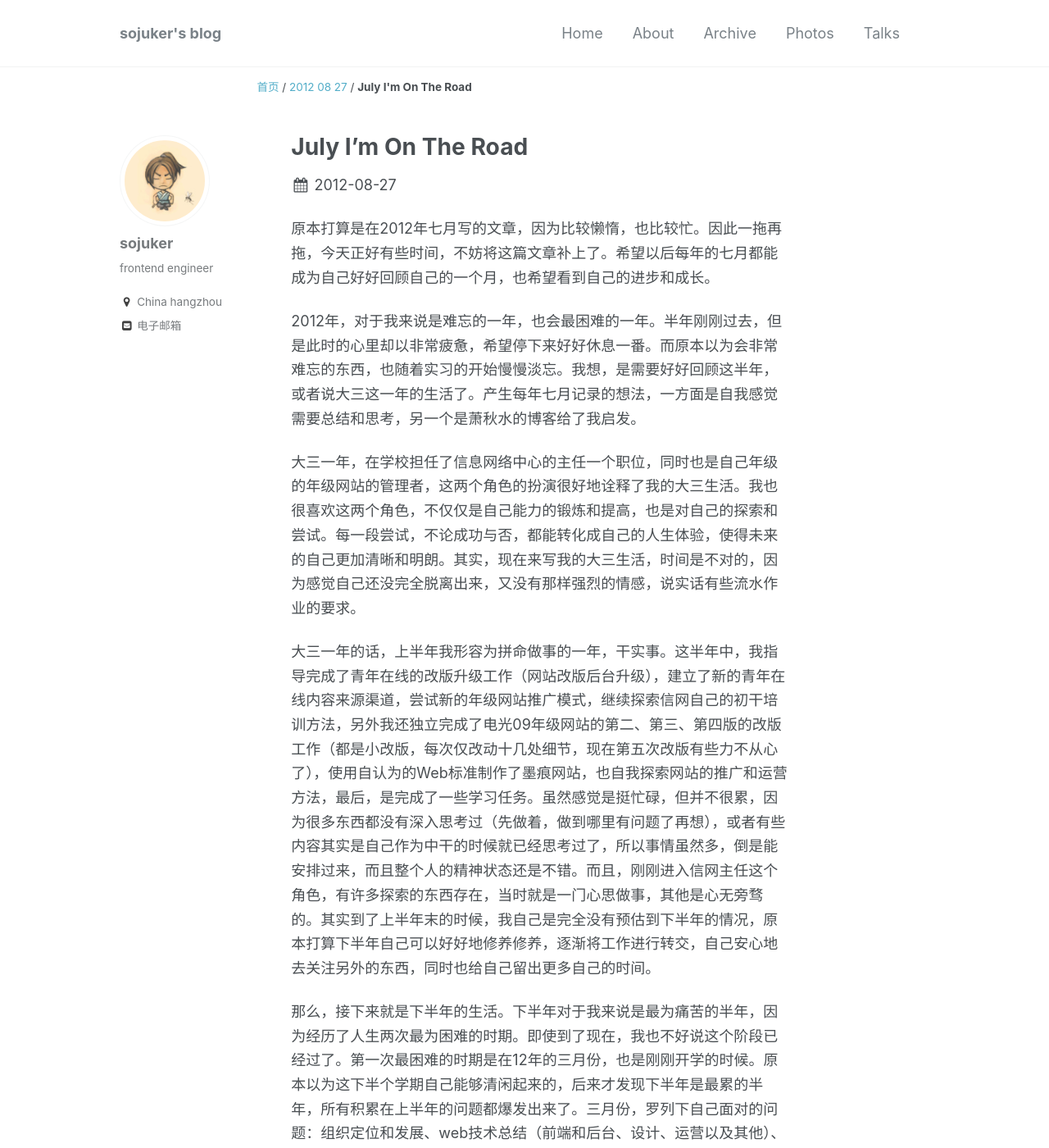
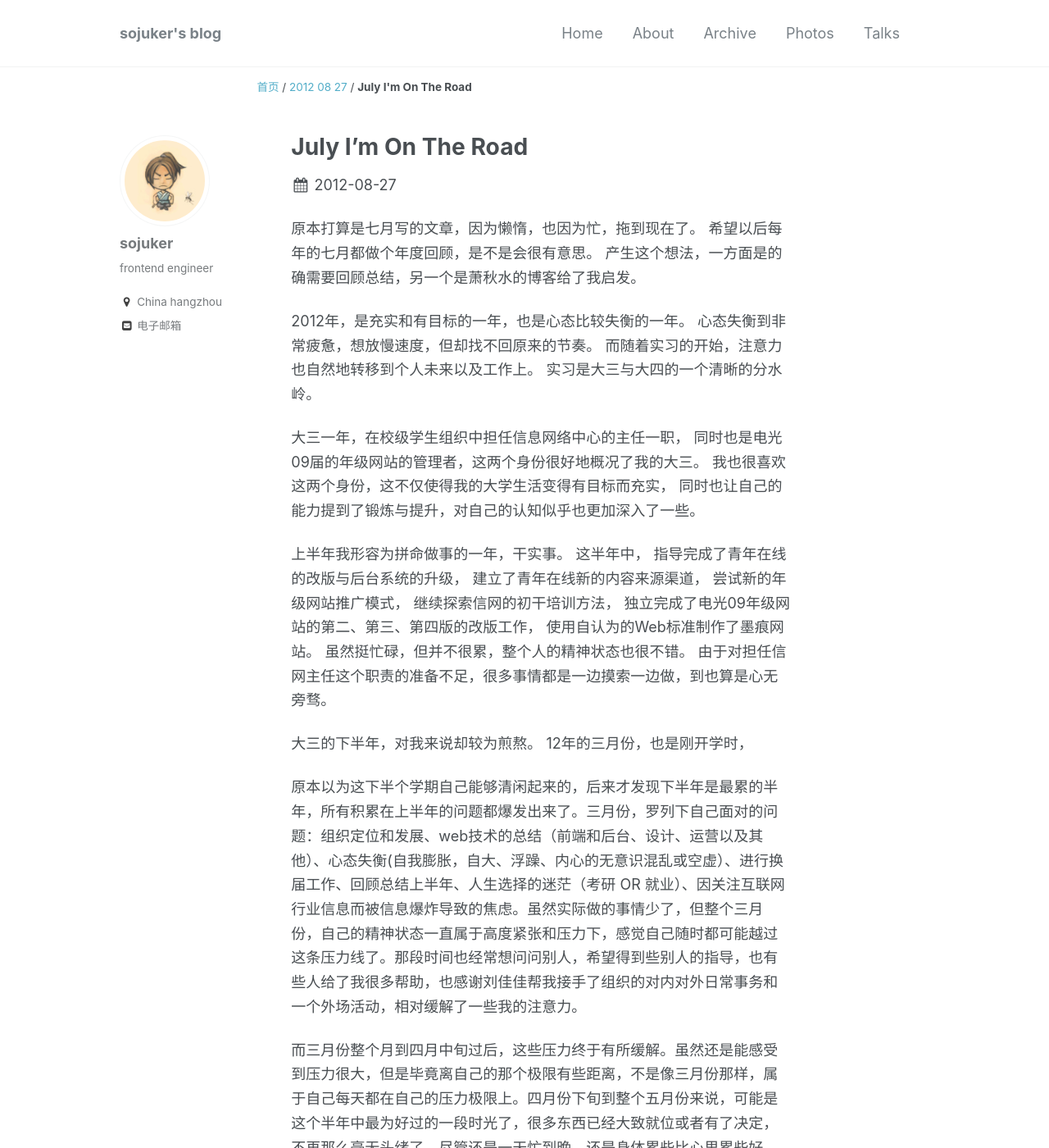
Before and after one commit to sojuker/sojuker.github.io, a Jekyll site: the page built from _posts/2012-08-27-July-I'm-on-the-road.md, in a window 1280 px wide and 1400 px high. Shown: the whole window at 82% size. Built offline with Jekyll 4.4.1, drawn with Linux system fonts in a browser that asks for light colours; some of the changed text lies outside the part shown.

Commit message:
remove a article, because detail is not useful, feeling and summary is more important

```diff
--- a/_posts/2012-08-27-July-I'm-on-the-road.md
+++ b/_posts/2012-08-27-July-I'm-on-the-road.md
@@ -1,14 +1,49 @@
-原本打算是在2012年七月写的文章，因为比较懒惰，也比较忙。因此一拖再拖，今天正好有些时间，不妨将这篇文章补上了。希望以后每年的七月都能成为自己好好回顾自己的一个月，也希望看到自己的进步和成长。
+原本打算是七月写的文章，因为懒惰，也因为忙，拖到现在了。
+希望以后每年的七月都做个年度回顾，是不是会很有意思。
+产生这个想法，一方面是的确需要回顾总结，另一个是萧秋水的博客给了我启发。
 
-2012年，对于我来说是难忘的一年，也会最困难的一年。半年刚刚过去，但是此时的心里却以非常疲惫，希望停下来好好休息一番。而原本以为会非常难忘的东西，也随着实习的开始慢慢淡忘。我想，是需要好好回顾这半年，或者说大三这一年的生活了。产生每年七月记录的想法，一方面是自我感觉需要总结和思考，另一个是萧秋水的博客给了我启发。
+2012年，是充实和有目标的一年，也是心态比较失衡的一年。
+心态失衡到非常疲惫，想放慢速度，但却找不回原来的节奏。
+而随着实习的开始，注意力也自然地转移到个人未来以及工作上。
+实习是大三与大四的一个清晰的分水岭。
 
-大三一年，在学校担任了信息网络中心的主任一个职位，同时也是自己年级的年级网站的管理者，这两个角色的扮演很好地诠释了我的大三生活。我也很喜欢这两个角色，不仅仅是自己能力的锻炼和提高，也是对自己的探索和尝试。每一段尝试，不论成功与否，都能转化成自己的人生体验，使得未来的自己更加清晰和明朗。其实，现在来写我的大三生活，时间是不对的，因为感觉自己还没完全脱离出来，又没有那样强烈的情感，说实话有些流水作业的要求。
+大三一年，在校级学生组织中担任信息网络中心的主任一职，
+同时也是电光09届的年级网站的管理者，这两个身份很好地概况了我的大三。
+我也很喜欢这两个身份，这不仅使得我的大学生活变得有目标而充实，
+同时也让自己的能力提到了锻炼与提升，对自己的认知似乎也更加深入了一些。
 
-大三一年的话，上半年我形容为拼命做事的一年，干实事。这半年中，我指导完成了青年在线的改版升级工作（网站改版后台升级），建立了新的青年在线内容来源渠道，尝试新的年级网站推广模式，继续探索信网自己的初干培训方法，另外我还独立完成了电光09年级网站的第二、第三、第四版的改版工作（都是小改版，每次仅改动十几处细节，现在第五次改版有些力不从心了），使用自认为的Web标准制作了墨痕网站，也自我探索网站的推广和运营方法，最后，是完成了一些学习任务。虽然感觉是挺忙碌，但并不很累，因为很多东西都没有深入思考过（先做着，做到哪里有问题了再想），或者有些内容其实是自己作为中干的时候就已经思考过了，所以事情虽然多，倒是能安排过来，而且整个人的精神状态还是不错。而且，刚刚进入信网主任这个角色，有许多探索的东西存在，当时就是一门心思做事，其他是心无旁骛的。其实到了上半年末的时候，我自己是完全没有预估到下半年的情况，原本打算下半年自己可以好好地修养修养，逐渐将工作进行转交，自己安心地去关注另外的东西，同时也给自己留出更多自己的时间。
+上半年我形容为拼命做事的一年，干实事。
+这半年中，
+指导完成了青年在线的改版与后台系统的升级，
+建立了青年在线新的内容来源渠道，
+尝试新的年级网站推广模式，
+继续探索信网的初干培训方法，
+独立完成了电光09年级网站的第二、第三、第四版的改版工作，
+使用自认为的Web标准制作了墨痕网站。
+虽然挺忙碌，但并不很累，整个人的精神状态也很不错。
+由于对担任信网主任这个职责的准备不足，很多事情都是一边摸索一边做，到也算是心无旁骛。
 
-那么，接下来就是下半年的生活。下半年对于我来说是最为痛苦的半年，因为经历了人生两次最为困难的时期。即使到了现在，我也不好说这个阶段已经过了。第一次最困难的时期是在12年的三月份，也是刚刚开学的时候。原本以为这下半个学期自己能够清闲起来的，后来才发现下半年是最累的半年，所有积累在上半年的问题都爆发出来了。三月份，罗列下自己面对的问题：组织定位和发展、web技术总结（前端和后台、设计、运营以及其他）、自我膨胀导致的自大、越来越浮躁、开始准备的换届工作、整理和梳理上半年的总结、人生选择的迷茫（考研 OR 就业）、指导化院09的网站制作、因关注互联网行业信息而被信息爆炸导致的焦虑和不安、内心的空虚与混乱。因此，也可以看到我三月份的博客博文数量大幅度上升，因为需要思考和关心的事情太多，而且别人也很难帮得上忙。虽然实际做的事情少了，但是整个三月份，自己的精神状态一直属于高度紧张和高度压力下，感觉自己随时都可能越过这条压力线。 那段时间也经常想问问别人，希望得到些别人的指导，也有些人给了我很多帮助，也特别地感谢佳佳童鞋在百忙之中帮我接手了组织的对内对外日常事务和一个外场活动，使得整个三四月份相对轻松了一些。
+大三的下半年，对我来说却较为煎熬。
+12年的三月份，也是刚开学时，
+
+原本以为这下半个学期自己能够清闲起来的，后来才发现下半年是最累的半年，所有积累在上半年的问题都爆发出来了。三月份，罗列下自己面对的问题：组织定位和发展、web技术的总结（前端和后台、设计、运营以及其他）、心态失衡(自我膨胀，自大、浮躁、内心的无意识混乱或空虚）、进行换届工作、回顾总结上半年、人生选择的迷茫（考研 OR 就业）、因关注互联网行业信息而被信息爆炸导致的焦虑。虽然实际做的事情少了，但整个三月份，自己的精神状态一直属于高度紧张和压力下，感觉自己随时都可能越过这条压力线了。那段时间也经常想问问别人，希望得到些别人的指导，也有些人给了我很多帮助，也感谢刘佳佳帮我接手了组织的对内对外日常事务和一个外场活动，相对缓解了一些我的注意力。
 
 而三月份整个月到四月中旬过后，这些压力终于有所缓解。虽然还是能感受到压力很大，但是毕竟离自己的那个极限有些距离，不是像三月份那样，属于自己每天都在自己的压力极限上。四月份下旬到整个五月份来说，可能是这个半年中最为好过的一段时光了，很多东西已经大致就位或者有了决定，不再那么毫无头绪了。尽管还是一天忙到晚，还是身体累些比心里累些好。
+
+--------------
+
+在信网的三年中，大三是最有存在感的。
+爱这个组织，感谢信网提供了如此好的平台，也感谢这个组织中每个人，最后也感谢自己的努力。
+在主任这个角色扮演上，刚开始时很生疏，在经验和心理准备上都不充分，想事做事就不够周到。
+因此，当我在领导这个组织时，我更愿意给予中干引导，让他（她）们提前做好这些准备。
+
+我的工作性质，大致可以分为上下两个半年，上半年偏向于做，下半年偏向于思考与指导。
+上半年中，许多时间是在摸索过程中渡过的，角色的转变对我来说是突兀的。
+究其根源，一部分是因为信网这个组织的不成熟，在人才培养和换届传承上的工作不够到位。
+
+## 自己得到了什么锻炼！！
+
+- 学会更耐心，不要在头脑发热时做决定
 
 告一段落--------------------------------------------坑爹的文字表达。
 
```
Also changed, not shown: _posts/2012-04-11-recent-thoughts-to-record.md (+6 -9 lines), _posts/2012-05-13-review-year-of-work-at-xinwang.md (deleted, +0 -94 lines).
